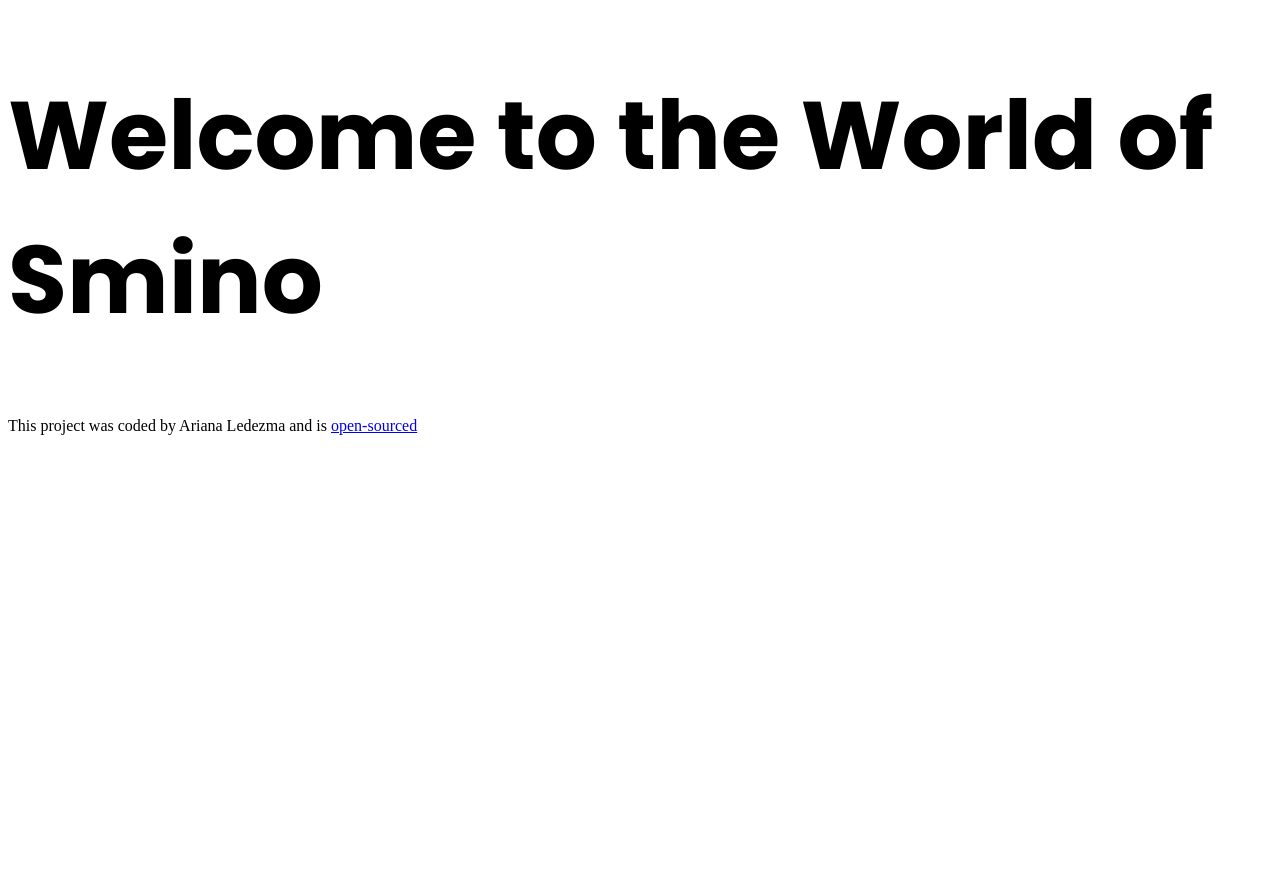
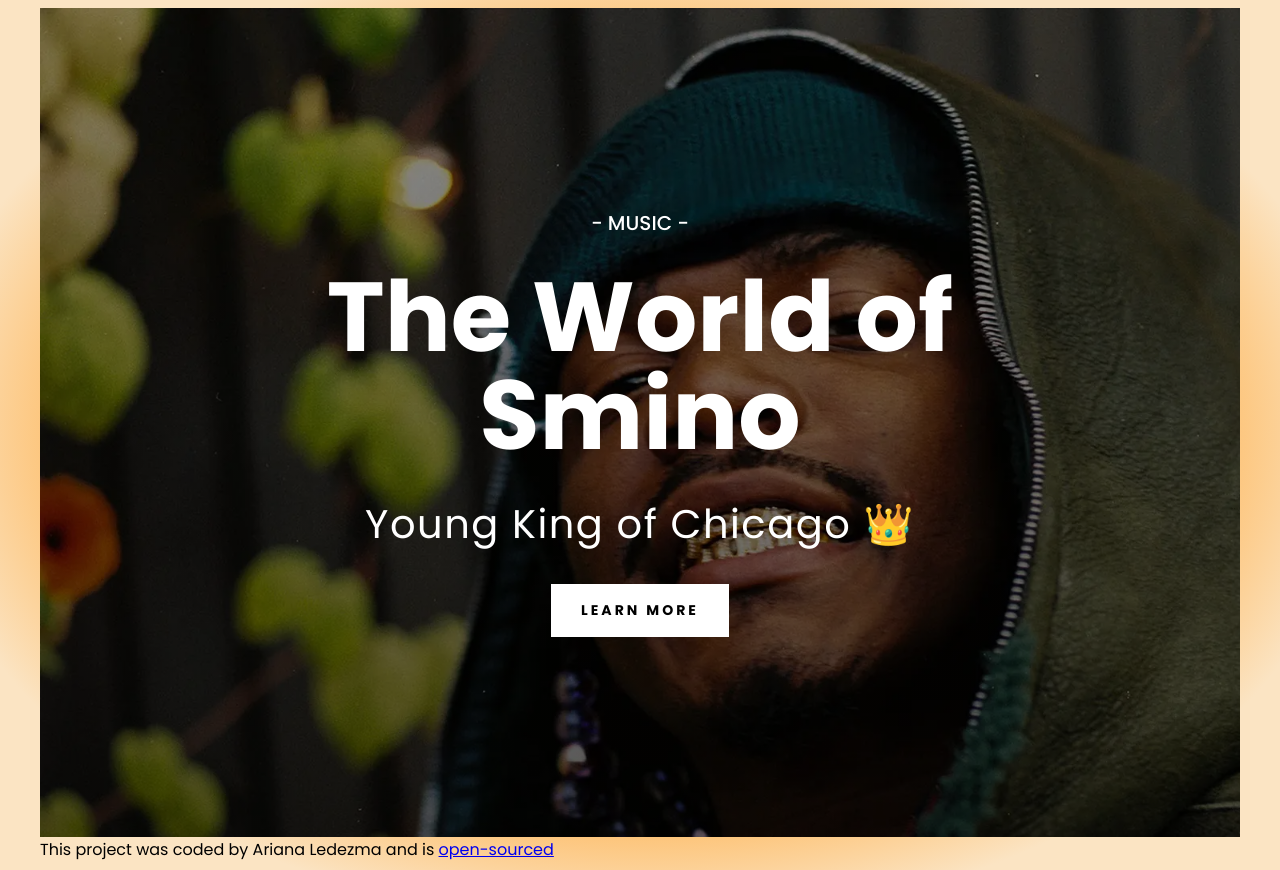
Before and after one commit to ariaLed72/The-World-of-Smino, a plain HTML site: page index.html in a window 1280 px wide. Before the commit the page ends 800 px from the top, so only its background shows below. Drawn offline with Linux system fonts and the light colour scheme.

Commit message:
Added Header with CSS and Footer

```diff
--- a/index.html
+++ b/index.html
@@ -14,13 +14,19 @@
     <title>Smino the Fino Supreme</title>
   </head>
   <body>
-    <h1>Welcome to the World of Smino</h1>
-
+    <div class="container">
+      <header>
+        <h3>- MUSIC -</h3>
+        <h1>The World of Smino</h1>
+        <h2>Young King of Chicago 👑</h2>
+        <a href="more">Learn More</a>
+      </header>
       <footer>
         This project was coded by Ariana Ledezma and is
         <a href=" https://github.com/ariaLed72/The-World-of-Smino"
           >open-sourced</a
         >
       </footer>
+    </div>
   </body>
 </html>
--- a/src/style.css
+++ b/src/style.css
@@ -1,7 +1,79 @@
-h1 {
+body {
   font-family: "Poppins", sans-serif;
-  font-style: normal;
+  background: radial-gradient(rgb(255, 161, 40) 48%, rgb(251, 228, 195) 80%);
+  background-repeat: no-repeat;
+  background-size: auto;
+}
+
+header {
+  background-image: linear-gradient(rgba(0, 0, 0, 0.4), rgba(0, 0, 0, 0.6)),
+    url("../images/green-hoodie.jpg");
+  background-size: auto;
+  background-repeat: no-repeat;
+  background-size: cover;
+  text-align: center;
+  color: white;
+  padding: 200px;
+}
+
+header h1 {
+  font-size: 98px;
   font-weight: 700;
-  font-size: 96px;
-  line-height: 144px;
+  line-height: 1;
+  margin: 30px 0;
 }
+
+header h2 {
+  font-size: 40px;
+  font-weight: 400;
+  line-height: 1.5;
+  margin: 0;
+  letter-spacing: 1.5px;
+  margin-bottom: 30px;
+}
+
+header h3 {
+  line-height: 1.5;
+  font-size: 20px;
+  font-weight: 500;
+  margin: 0;
+}
+
+header a {
+  font-weight: 700;
+  font-size: 14px;
+  line-height: 1.5;
+  text-align: center;
+  letter-spacing: 3px;
+  text-transform: uppercase;
+  background: white;
+  color: black;
+  text-decoration: none;
+  padding: 16px 30px;
+  display: inline-block;
+}
+
+@media (max-width: 1200px) {
+  header {
+    padding: 60px 0;
+  }
+
+  header h1 {
+    font-size: 48px;
+  }
+  header h2 {
+    font-size: 20px;
+  }
+  header h3 {
+    font-size: 12px;
+  }
+  header a {
+    font-size: 7px;
+    padding: 8px 15px;
+  }
+}
+
+.container {
+  max-width: 1200px;
+  margin: 0 auto;
+}
```
Lines whose indentation alone changed are shown as unchanged.
